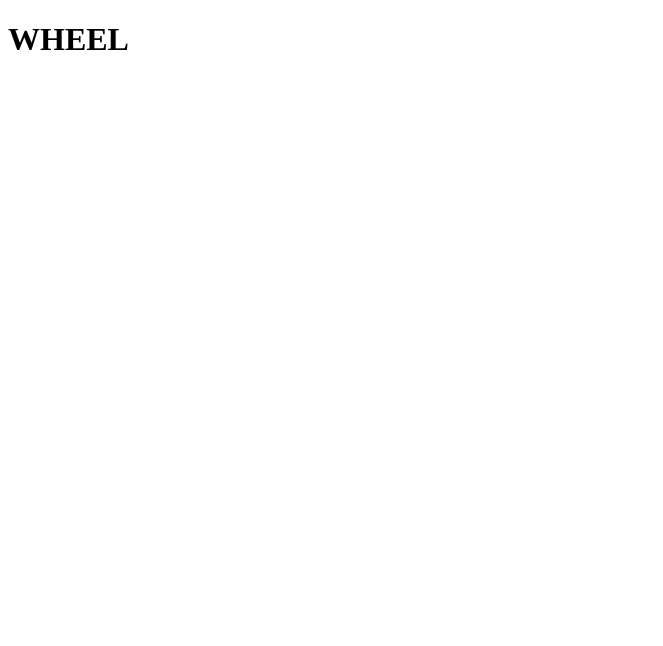
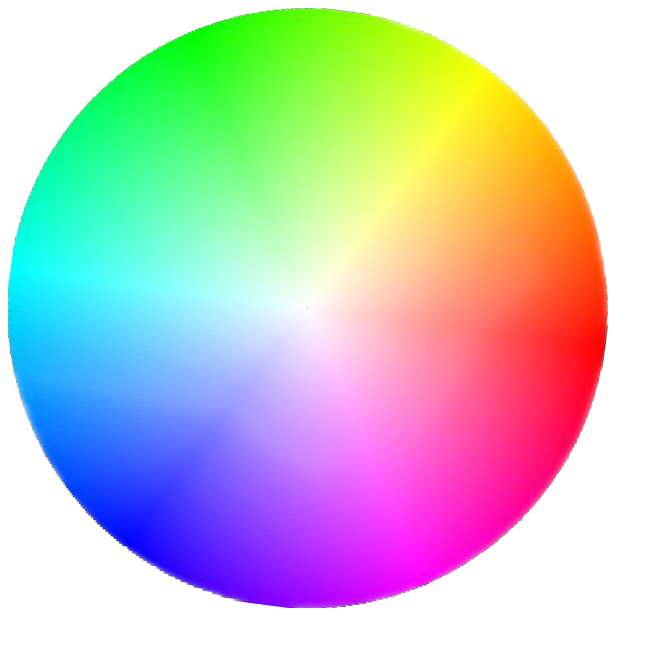
Before and after one commit to danjquinn42/YasColorWheel, a plain HTML site: page colorwheel.html in a window 1280 px wide. Shown: the whole page, without its empty margins (0-663 px from the left). Drawn offline with Linux system fonts and the light colour scheme.

Commit message:
Display wheel image

```diff
--- a/colorwheel.html
+++ b/colorwheel.html
@@ -6,6 +6,7 @@
     <script src="./colorwheel.js"></script>
   </head>
   <body>
-    <colorwheel/>
+    <colorwheel
+      fill="./assets/Hue_Saturation_Wheel.png"/>
   </body>
 </html>
--- a/colorwheel.js
+++ b/colorwheel.js
@@ -1,14 +1,20 @@
 document.addEventListener("DOMContentLoaded", () => {
   const wheelTags = document.getElementsByTagName("colorwheel");
   for (i = 0; i < wheelTags.length; ++i) {
-    wheelTags[i].innerHTML = "<H1>WHEEL</H1>";
-    debugger
+    const fill = wheelTags[i].getAttribute("fill");
+    const wheel = new ColorWheel(fill)
+    wheelTags[i].innerHTML = wheel.render();
   };
 });
 
 class ColorWheel {
-  constructor() {
-
+  constructor(fill) {
+    this.fill = fill;
+  }
+  render(){
+    return (`
+      <img src=${this.fill}></img>
+    `)
   }
 }
 
```
Also changed, not shown: assets/Hue_Saturation_Wheel.png (added).
